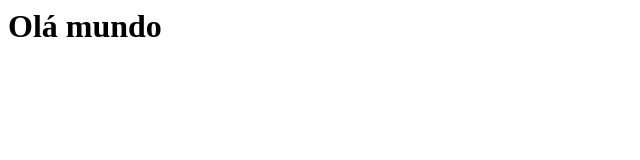
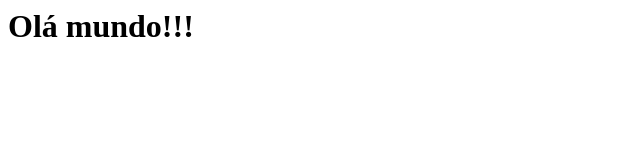
Before and after one commit to AllanCruzX/codereview, a plain HTML site: page index.html in a window 1280 px wide. Shown: the full height of the page, 0-640 px from the left. Drawn offline with Linux system fonts and the light colour scheme.

Commit message:
ola mundo

```diff
--- a/index.html
+++ b/index.html
@@ -1 +1 @@
-<h1>Olá mundo</h1>
+<h1>Olá mundo!!!</h1>
```
